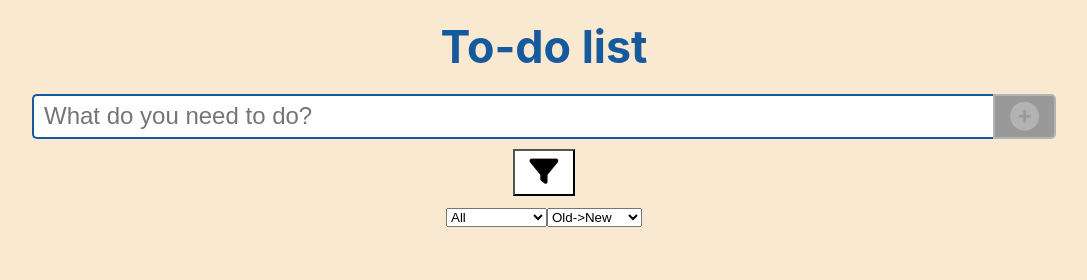
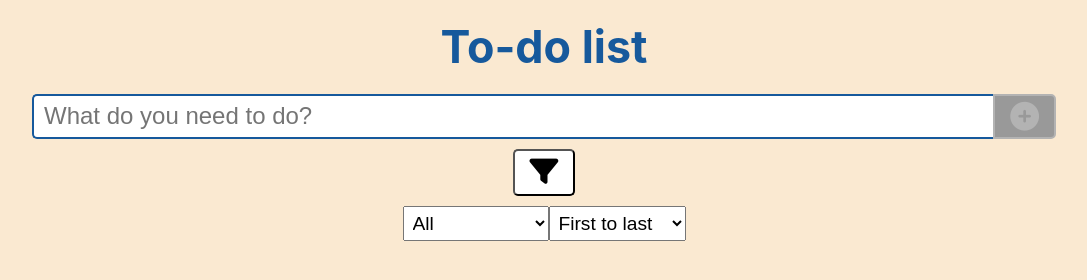
Before and after one commit to judavodrazka/todo-list, a React app: page / in a window 1280 px wide. Both pictures are taken after a click on the button 639 px from the left and 172 px from the top of the page. Shown: the whole page, without its empty margins (96-1183 px from the left). Built offline with nearby package versions, Linux system fonts and the light colour scheme.

Commit message:
changes to sorter - not finished

```diff
--- a/src/components/FilterComp.js
+++ b/src/components/FilterComp.js
@@ -1,24 +1,91 @@
-import React from "react";
+import React, { useEffect } from "react";
 
-function FilterComp({ setFilterVisibility, filterVisibility }) {
-  const filterVisibilityHandler = () => {
-    console.log(!filterVisibility);
-    setFilterVisibility(!filterVisibility);
+function FilterComp({
+  setToDoItems,
+  toDoItems,
+  setFilterVisibility,
+  filterVisibility,
+  setFilterValue,
+  filterValue,
+  setSorterValue,
+  sorterValue,
+}) {
+  const filterHandler = (e) => {
+    setFilterValue(e.target.value);
   };
+  const sorterHandler = (e) => {
+    setSorterValue(e.target.value);
+  };
+
+  const sortAlphabetically = () => {
+    setToDoItems(
+      toDoItems.sort((a, b) => {
+        if (a.text < b.text) {
+          return -1;
+        }
+        if (a.text > b.text) {
+          return 1;
+        }
+      })
+    );
+  };
+  const sortOldToNew = () => {
+    setToDoItems(
+      toDoItems.sort((a, b) => {
+        if (a.id < b.id) {
+          return -1;
+        }
+        if (a.id > b.id) {
+          return 1;
+        }
+      })
+    );
+  };
+  const sortNewToOld = () => {
+    setToDoItems(
+      toDoItems.sort((a, b) => {
+        if (a.id < b.id) {
+          return -1;
+        }
+        if (a.id > b.id) {
+          return 1;
+        }
+      })
+    );
+  };
+
+  useEffect(() => {
+    console.log(sorterValue);
+    if (sorterValue === "alphabetical") {
+      sortAlphabetically();
+      console.log("sorted alphabetically");
+    } else if (sorterValue === "old-new") {
+      sortOldToNew();
+    } else if (sorterValue === "new-old") {
+      sortNewToOld();
+      console.log("sorted differently");
+    }
+  }, [sorterValue]);
+
   return (
     <div>
-      <button className="filter-btn" onClick={filterVisibilityHandler}>
+      <button
+        className="filter-btn"
+        onClick={() => {
+          setFilterVisibility(!filterVisibility);
+        }}
+      >
         <i className="fas fa-filter"></i>
       </button>
       <form className={`filter-form ${!filterVisibility ? "hidden" : ""}`}>
-        <select name="filter">
+        <select name="filter" value={filterValue} onChange={filterHandler}>
           <option value="all">All</option>
           <option value="completed">Completed</option>
           <option value="uncompleted">Uncompleted</option>
         </select>
-        <select name="sorter">
-          <option value="old-new">Old-&gt;New</option>
-          <option value="new-old">New-&gt;Old</option>
+        <select name="sorter" value={sorterValue} onChange={sorterHandler}>
+          <option value="old-new">First to last</option>
+          <option value="new-old">Last to first</option>
           <option value="alphabetical">Alphabetical</option>
         </select>
       </form>
--- a/src/components/InputForm.js
+++ b/src/components/InputForm.js
@@ -1,6 +1,8 @@
 import React, { useEffect, useState } from "react";
 import ToDoItem from "./ToDoItem.js";
 import FilterComp from "./FilterComp.js";
+
+let i = 0;
 
 function InputForm({
   setToDoItems,
@@ -9,14 +11,16 @@ function InputForm({
   toDoValue,
   setFilterVisibility,
   filterVisibility,
+  setFilterValue,
+  filterValue,
+  setSorterValue,
+  sorterValue,
 }) {
   const submitHandler = (e) => {
     e.preventDefault();
-    setToDoItems([
-      ...toDoItems,
-      { text: toDoValue, completed: false, id: Math.random() * 1000 },
-    ]);
+    setToDoItems([...toDoItems, { text: toDoValue, completed: false, id: i }]);
     console.log("submitted");
+    i++;
     setToDoValue("");
   };
 
@@ -46,11 +50,19 @@ function InputForm({
         </button>
       </form>
       <FilterComp
+        setToDoItems={setToDoItems}
+        toDoItems={toDoItems}
         setFilterVisibility={setFilterVisibility}
         filterVisibility={filterVisibility}
+        setFilterValue={setFilterValue}
+        filterValue={filterValue}
+        setSorterValue={setSorterValue}
+        sorterValue={sorterValue}
       />
-      <ul>
-        {toDoItems.map((toDoer) => {
+      <ul className={`${sorterValue === "new-old" ? "new-old" : ""}`}>
+        {
+          useEffect(() => {
+            return toDoItems.map((toDoer) => {
               return (
                 <ToDoItem
                   toDoer={toDoer}
@@ -59,7 +71,19 @@ function InputForm({
                   toDoItems={toDoItems}
                 />
               );
-        })}
+            });
+          }, [toDoItems])
+          // toDoItems.map((toDoer) => {
+          //   return (
+          //     <ToDoItem
+          //       toDoer={toDoer}
+          //       key={toDoer.id}
+          //       setToDoItems={setToDoItems}
+          //       toDoItems={toDoItems}
+          //     />
+          //   );
+          // })
+        }
       </ul>
     </>
   );
--- a/src/index.css
+++ b/src/index.css
@@ -96,10 +96,16 @@ h1 {
 
 .filter-btn {
   margin: 10px 0;
+  border-radius: 5px;
 }
 
 .filter-btn:hover {
   background: black;
+}
+
+select {
+  font-size: 1.2rem;
+  padding: 5px;
 }
 
 /*--- Todo item list ---*/
@@ -187,6 +193,7 @@ button {
   transition: background 0.2s ease;
   background: white;
   cursor: pointer;
+  box-shadow: none;
 }
 
 button:hover {
--- a/src/index.js
+++ b/src/index.js
@@ -7,6 +7,8 @@ function App() {
   const [toDoItems, setToDoItems] = useState([]);
   const [toDoValue, setToDoValue] = useState("");
   const [filterVisibility, setFilterVisibility] = useState(false);
+  const [filterValue, setFilterValue] = useState("all");
+  const [sorterValue, setSorterValue] = useState("old-new");
 
   return (
     <div className="todo-wrapper">
@@ -17,6 +19,10 @@ function App() {
         toDoValue={toDoValue}
         setFilterVisibility={setFilterVisibility}
         filterVisibility={filterVisibility}
+        setFilterValue={setFilterValue}
+        filterValue={filterValue}
+        setSorterValue={setSorterValue}
+        sorterValue={sorterValue}
       />
     </div>
   );
```
Lines whose indentation alone changed are shown as unchanged.
